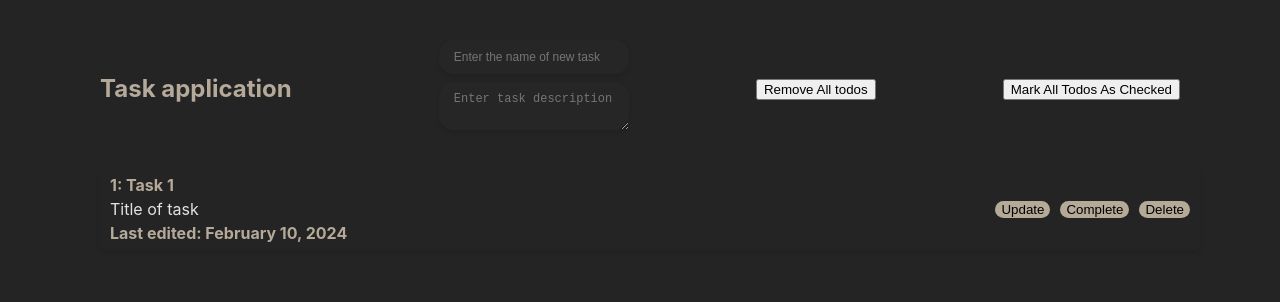
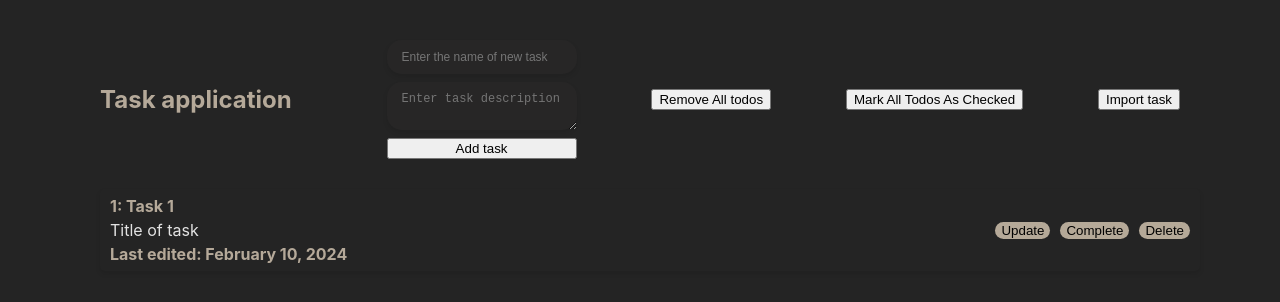
Before and after one commit to Nachallnick/todo-list-frontend, a React (Vite) app: page / in a window 1280 px wide. Shown: the top 302 px of the page. Built offline with nearby package versions, Linux system fonts and the light colour scheme.

Commit message:
Optomized the ToDo component, added from handling, and asynchronus data loading

```diff
--- a/src/todo/components/TodoItem.tsx
+++ b/src/todo/components/TodoItem.tsx
@@ -48,7 +48,7 @@ const TodoItem: React.FC<TodoItemProps> = ({ todo, index, setCheckedToDo, remove
     }
 
     return (
-        <>
+
         <div className="todo-item">
          <div className="todo-content">
              {isEditing ? (
@@ -78,7 +78,7 @@ const TodoItem: React.FC<TodoItemProps> = ({ todo, index, setCheckedToDo, remove
     )}
 </div>
             </div>
-        </>
+
      );
     }
 
--- a/src/todo/components/TodoList.tsx
+++ b/src/todo/components/TodoList.tsx
@@ -1,24 +1,41 @@
 import React, { useState, useEffect, useMemo } from "react";
 import '../../index.css';
 import TodoItem from "./TodoItem";
-import { DEFAULT_TODO_ITEM, createNewTodo } from "./const";
+import { DEFAULT_TODO_ITEM, ITodoItem, createNewTodo } from "./const";
 import { getList } from "./api";
 
 
 const ToDo = () => {
 
-    const [todos, setTodos] = useState(DEFAULT_TODO_ITEM);
+    const [todos, setTodos] = useState<ITodoItem[]>([]);
     const [title, setTitle] = useState('')
     const [description, setDescription] = useState('')
+
+    const [isLoading, setIsLoading] = useState<boolean>(false)
+
+    console.log('isLoading::', isLoading)
+
+    useEffect(() => {
+        setIsLoading(true)
+        getList()
+            .then((storedTodos: ITodoItem[]) => {
+                if(storedTodos.length > 0) {
+                    setTodos(storedTodos)
+                }
+            })
+            .catch((error) => console.error('Failed to load todos:', error))
+            .finally(() => setIsLoading(false))
+    },[])
 
 
     useEffect(() => {
         localStorage.setItem('todos', JSON.stringify(todos))
     }, [todos])
 
-    const handleAddTask = (e) => {
-       if (e.key === 'Enter' && title.trim()) {
-        e.preventDefault();
+    const handleAddTask = (e: React.FormEvent) => {
+        e.preventDefault()
+       if (title.trim()) {
+
         const newTodo = createNewTodo(title, description)
         setTodos(prev => [...prev, newTodo]);
         setTitle('');
@@ -26,15 +43,15 @@ const ToDo = () => {
        }
     }
 
-    const setCheckedToDo = (id) => {
+    const setCheckedToDo = (id: number) => {
         setTodos(prev => prev.map(todo => todo.id === id ? { ...todo, isChecked: !todo.isChecked } : todo));
     }
 
-    const removeTodo = id => {
+    const removeTodo = (id: number) => {
         setTodos(todos.filter(todo => todo.id !== id));
     }
 
-    const editTodo = (id, newTitle, newDescription) => {
+    const editTodo = (id: number, newTitle: string, newDescription: string) => {
         setTodos((prev) =>
             prev.map((todo) => (todo.id === id ? {...todo, title: newTitle, description: newDescription || todo.description, updatedAt: new Date().toISOString(), isEdited: true} : todo))
         )
@@ -49,13 +66,6 @@ const ToDo = () => {
             prevTodos.map(todo => ({...todo, isChecked: true})))
     }
 
-    useEffect(() => {
-        const storedTodos = localStorage.getItem("todos")
-        if(storedTodos) {
-            setTodos(JSON.parse(storedTodos))
-        }
-    }, [])
-
     const memoizedTodoItem = useMemo(() =>
     todos.map((todo, index) => (
         <TodoItem
@@ -67,19 +77,19 @@ const ToDo = () => {
             editTodo={editTodo}
             />
     )),
-    [todos]
+    [todos, setCheckedToDo, removeTodo, editTodo]
     )
 
     return (
         <>
             <div className="top-bar">
                 <h1>Task application</h1>
-                <div className="input-group">
+                <form onSubmit={handleAddTask} className="input-group">
                 <input
                     type="text"
                     value={title}
                     onChange={(e) => setTitle(e.target.value)}
-                    onKeyPress={handleAddTask}
+
                     placeholder="Enter the name of new task"
                     autoFocus
                 />
@@ -88,12 +98,28 @@ const ToDo = () => {
                     onChange={(e) => setDescription(e.target.value)}
                     placeholder="Enter task description"
                 />
-                </div>
+                <button type="submit">Add task</button>
+                </form>
                 <button onClick={removeAllTodos}>Remove All todos</button>
                 <button onClick={markAllTodosAsChecked}>Mark All Todos As Checked</button>
+                <button onClick={async()=>{
+                    setIsLoading(true)
+                    try{
+                        const storedTodos = await getList()
+                        if (storedTodos.length > 0) {
+                            setTodos(storedTodos)
+                        }
+                    } catch (error) {
+                        console.log('Failed to import tasks:', error)
+                    } finally {
+                        setIsLoading(false)
+                    }
+
+         }}>Import task</button>
             </div>
             <div className="todo-list">
-                {memoizedTodoItem}
+                {isLoading ? <p>Loading...</p> : memoizedTodoItem}
+
             </div>
         </>
     );
--- a/src/todo/components/api.ts
+++ b/src/todo/components/api.ts
@@ -1,16 +1,19 @@
-import ToDo from "./TodoList";
+import { DEFAULT_TODO_ITEM, ITodoItem } from "./const";
+
 
 
 let counter = 0;
 
-export function getList = () => new Promise((res, rej) => {
+export const getList = (): Promise<ITodoItem[]> => {
+  return new Promise((res, rej) => {
     counter++;
     counter %=3;
     if(!counter) {
       setTimeout(() => rej(new Error('An error nuber 381272361827123681')), 2000);
     }
 
- setTimeout(() =>res([
-  ToDo
- ]), 2000)
+    setTimeout(() =>res(
+     Array.isArray(DEFAULT_TODO_ITEM) ? DEFAULT_TODO_ITEM : [DEFAULT_TODO_ITEM]
+    ), 2000)
    })
+}
```
Lines whose indentation alone changed are shown as unchanged.
